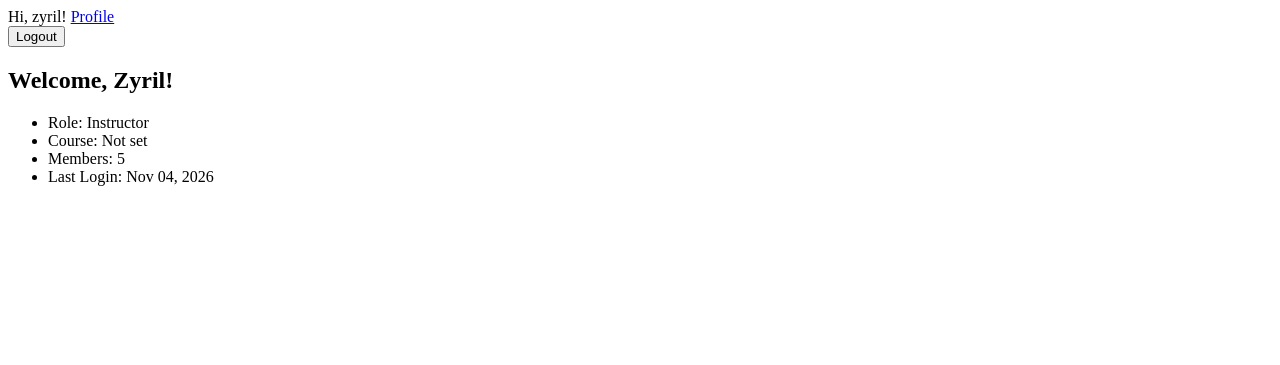
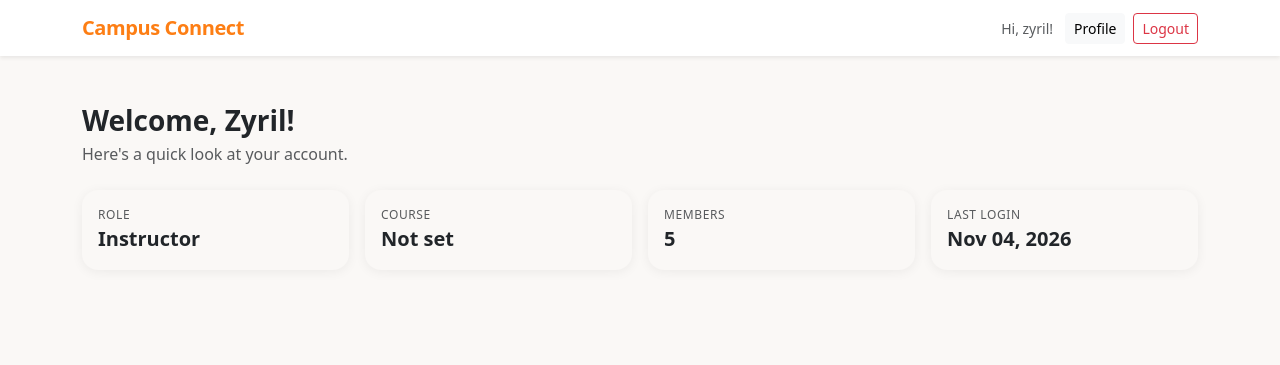
Before and after one commit to ZyrilR/CSIT327-G1-Restauro-ZyrilRyle-FirstDjango, a Django app: page / in a window 1280 px wide. Shown: the top 365 px of the page. Run offline with Django 5.2, Linux system fonts and the light colour scheme; a user stored in the database is signed in; data comes from the database, SQL or seed files in the repository; both versions use the stored data as it was after the commit.

Commit message:
Design Polish

```diff
--- a/templates/base.html
+++ b/templates/base.html
@@ -1,25 +1,71 @@
 <!DOCTYPE html>
-<html>
-<head><title>{% block title %}Campus Connect{% endblock %}</title></head>
+<html lang="en">
+<head>
+    <meta charset="utf-8">
+    <meta name="viewport" content="width=device-width, initial-scale=1">
+    <title>{% block title %}Campus Connect{% endblock %}</title>
+    <link rel="stylesheet" href="https://cdn.jsdelivr.net/npm/bootstrap@5.3.3/dist/css/bootstrap.min.css" integrity="sha384-QWTKZyjpPEjISv5WaRU9OFeRpok6YctnYmDr5pNlyT2bRjXh0JMhjY6hW+ALEwIH" crossorigin="anonymous">
+    <style>
+        /* Orange theme */
+        :root {
+            --bs-primary: #fd7e14; --bs-primary-rgb: 253, 126, 20;
+            --bs-link-color: #fd7e14; --bs-link-color-rgb: 253, 126, 20;
+            --bs-link-hover-color: #ca6510; --bs-link-hover-color-rgb: 202, 101, 16;
+            --bs-body-bg: #faf8f6;
+        }
+        .btn-primary {
+            --bs-btn-bg: #fd7e14; --bs-btn-border-color: #fd7e14;
+            --bs-btn-hover-bg: #e3710f; --bs-btn-hover-border-color: #e3710f;
+            --bs-btn-active-bg: #ca6510; --bs-btn-active-border-color: #ca6510;
+        }
+        .btn-outline-primary {
+            --bs-btn-color: #fd7e14; --bs-btn-border-color: #fd7e14;
+            --bs-btn-hover-bg: #fd7e14; --bs-btn-hover-border-color: #fd7e14;
+            --bs-btn-active-bg: #ca6510; --bs-btn-active-border-color: #ca6510;
+        }
+        .navbar-brand { color: #fd7e14; font-weight: 700; letter-spacing: -.02em; }
+        .card { border: 0; border-radius: 1rem; box-shadow: 0 2px 12px rgba(0, 0, 0, .06); }
+        .stat-label { font-size: .75rem; text-transform: uppercase; letter-spacing: .05em; color: var(--bs-secondary-color); }
+
+        /* Give Django's default form.as_p inputs the Bootstrap form-control look */
+        form p { margin-bottom: 1rem; }
+        form p label { display: block; margin-bottom: .35rem; font-weight: 500; font-size: .9rem; }
+        form p input:not([type=checkbox]) {
+            display: block; width: 100%; padding: .55rem .8rem; background: #fff;
+            border: 1px solid var(--bs-border-color); border-radius: .6rem;
+            transition: border-color .15s, box-shadow .15s;
+        }
+        form p input:focus { outline: none; border-color: #fd7e14; box-shadow: 0 0 0 .25rem rgba(253, 126, 20, .2); }
+        form .helptext, form ul:not(.errorlist) { display: block; margin-top: .35rem; font-size: .8rem; color: var(--bs-secondary-color); }
+        form .errorlist { list-style: none; padding: 0; margin: 0 0 .35rem; font-size: .85rem; color: var(--bs-danger); }
+    </style>
+</head>
 <body>
-    <nav>
+    <nav class="navbar bg-white shadow-sm mb-5">
+        <div class="container">
+            <a class="navbar-brand" href="{% url 'dashboard' %}">Campus Connect</a>
+            <div class="d-flex align-items-center gap-2">
             {% if user.is_authenticated %}
-        Hi, {{user.username}}!
-        <a href="{% url 'profile' %}">Profile</a>
-        <form method="post" action="{% url 'logout' %}">
+                <span class="text-muted small d-none d-sm-inline me-1">Hi, {{user.username}}!</span>
+                <a class="btn btn-sm btn-light" href="{% url 'profile' %}">Profile</a>
+                <form method="post" action="{% url 'logout' %}" class="m-0">
                     {% csrf_token %}
-            <button type="submit">Logout</button>
+                    <button type="submit" class="btn btn-sm btn-outline-danger">Logout</button>
                 </form>
             {% else %}
-        <a href="{% url 'login' %}">Login</a>
-        <a href="{% url 'signup' %}">Sign Up</a>
+                <a class="btn btn-sm btn-light" href="{% url 'login' %}">Login</a>
+                <a class="btn btn-sm btn-primary" href="{% url 'signup' %}">Sign Up</a>
             {% endif %}
+            </div>
+        </div>
     </nav>
+    <div class="container">
         {% for message in messages %}
-        <p>{{ message }}</p>
+            <div class="alert alert-{% if message.tags == 'error' %}danger{% else %}{{ message.tags|default:'info' }}{% endif %} border-0 shadow-sm mx-auto" style="max-width: 520px;">{{ message }}</div>
         {% endfor %}
         <header>{% block header %}{% endblock %}</header>
         <main>{% block content %}{% endblock %}</main>
-    <footer>{% block footer %}{% endblock %}</footer>
+        <footer class="text-center text-muted small py-5">{% block footer %}{% endblock %}</footer>
+    </div>
 </body>
 </html>
--- a/templates/dashboard/admin_panel.html
+++ b/templates/dashboard/admin_panel.html
@@ -1,3 +1,3 @@
 {% extends "base.html" %}
 
-{% block content %}<h2>Admin Panel</h2>{% endblock %}
+{% block content %}<h2 class="h3 fw-bold">Admin Panel</h2>{% endblock %}
--- a/templates/dashboard/home.html
+++ b/templates/dashboard/home.html
@@ -1,14 +1,27 @@
 {% extends "base.html" %}
 
 {% block content %}
-<h2>Welcome, {{ user.first_name | default:user.username }}!</h2>
-<ul>
-    <li>Role: {{user.get_role_display}}</li>
-    <li>Course: {{user.course|default:"Not set"}}</li>
-    <li>Members: {{ members_count }}</li>
-    <li>Last Login: {{user.last_login|date:"M d, Y"}}</li>
-</ul>
-{% if is_admin %}
-    <p><a href="{% url 'admin_panel' %}">Open admin panel</a></p>
-{% endif %}
+<div class="d-flex flex-wrap justify-content-between align-items-center gap-3 mb-4">
+    <div>
+        <h2 class="h3 fw-bold mb-1">Welcome, {{ user.first_name | default:user.username }}!</h2>
+        <p class="text-muted mb-0">Here's a quick look at your account.</p>
+    </div>
+    {% if is_admin %}
+        <a class="btn btn-primary" href="{% url 'admin_panel' %}">Open admin panel</a>
+    {% endif %}
+</div>
+<div class="row g-3">
+    <div class="col-6 col-lg-3"><div class="card h-100"><div class="card-body">
+        <div class="stat-label">Role</div><div class="fs-5 fw-semibold">{{user.get_role_display}}</div>
+    </div></div></div>
+    <div class="col-6 col-lg-3"><div class="card h-100"><div class="card-body">
+        <div class="stat-label">Course</div><div class="fs-5 fw-semibold">{{user.course|default:"Not set"}}</div>
+    </div></div></div>
+    <div class="col-6 col-lg-3"><div class="card h-100"><div class="card-body">
+        <div class="stat-label">Members</div><div class="fs-5 fw-semibold">{{ members_count }}</div>
+    </div></div></div>
+    <div class="col-6 col-lg-3"><div class="card h-100"><div class="card-body">
+        <div class="stat-label">Last Login</div><div class="fs-5 fw-semibold">{{user.last_login|date:"M d, Y"}}</div>
+    </div></div></div>
+</div>
 {% endblock %}
```
Also changed, not shown: templates/registration/login.html (+12 -7 lines), templates/registration/profile.html (+14 -6 lines), templates/registration/signup.html (+12 -6 lines), db.sqlite3. Lines whose indentation alone changed are shown as unchanged.
